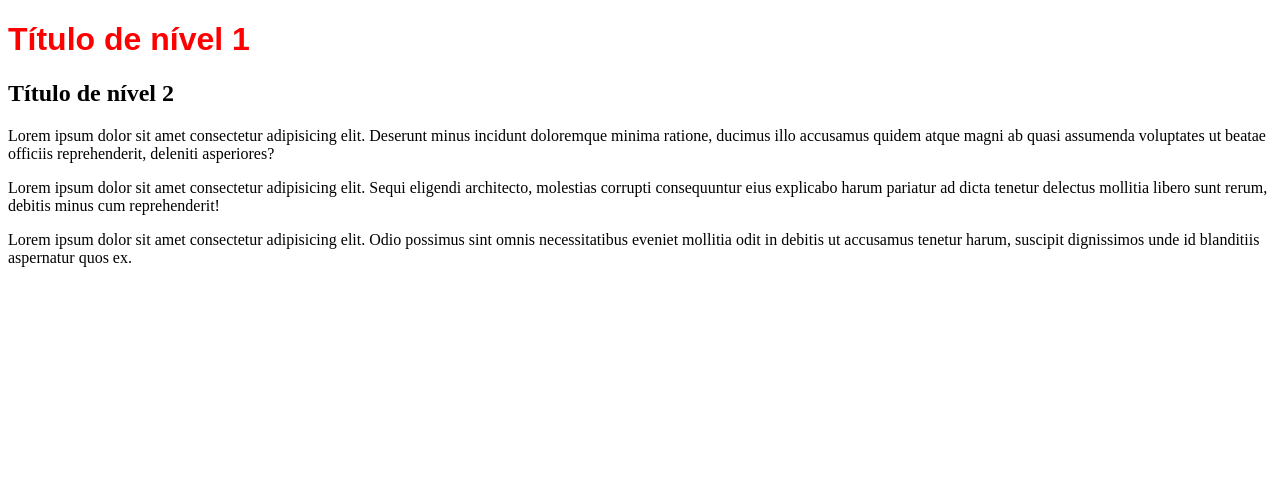
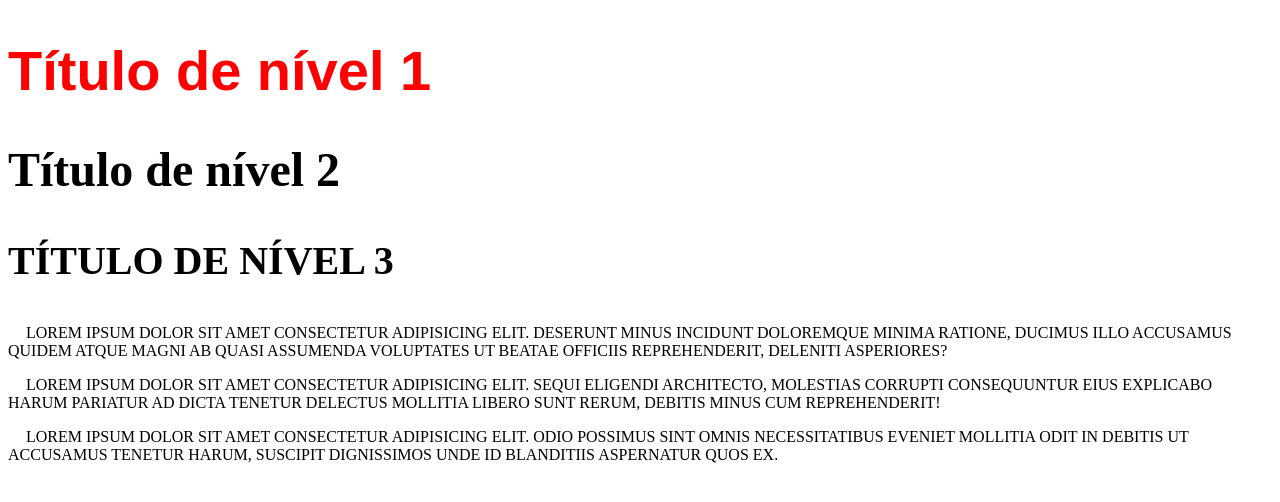
Before and after one commit to gabrel-dias/Web, a PHP site: page / in a window 1280 px wide. Shown: the top 502 px of the page. Run offline with PHP 8.4, Linux system fonts and the light colour scheme.

Commit message:
mais testes com css

```diff
--- a/Udemy/introdução-css/index.html
+++ b/Udemy/introdução-css/index.html
@@ -7,11 +7,12 @@
     <meta name="description" content="teste com algumas coisas do css" />
     <meta name="keywords" content="css, html, javascript" />
     <meta name="author" content="Gabriel Dias" />
-    <link rel="stylesheet" href="style.css">
+    <link rel="stylesheet" href="style.css" />
   </head>
   <body>
     <h1>Título de nível 1</h1>
     <h2>Título de nível 2</h2>
+    <h3>Título de nível 3</h3>
     <p>
       Lorem ipsum dolor sit amet consectetur adipisicing elit. Deserunt minus
       incidunt doloremque minima ratione, ducimus illo accusamus quidem atque
--- a/Udemy/introdução-css/style.css
+++ b/Udemy/introdução-css/style.css
@@ -2,4 +2,19 @@ h1 {
   color: red;
   /* O atributo 'font-family' serve para definir qual o fonte o browser final (do usuário) vai mostrar a página, possível colocar uma lista de fontes, até que uma delas seja encontrada na máquina do cliente */
   font-family: Arial, Helvetica, sans-serif;
+  font-size: 56px;
 }
+
+h2 {
+  font-size: 48px;
+}
+
+h3 {
+  font-size: 40px;
+  text-transform: uppercase;
+}
+p {
+  text-transform: uppercase;
+  text-indent: 18px;
+  /* tentando fazer algo parecido com o aperto de um tab no começo de um parágrafo em ABNT */
+}
```
